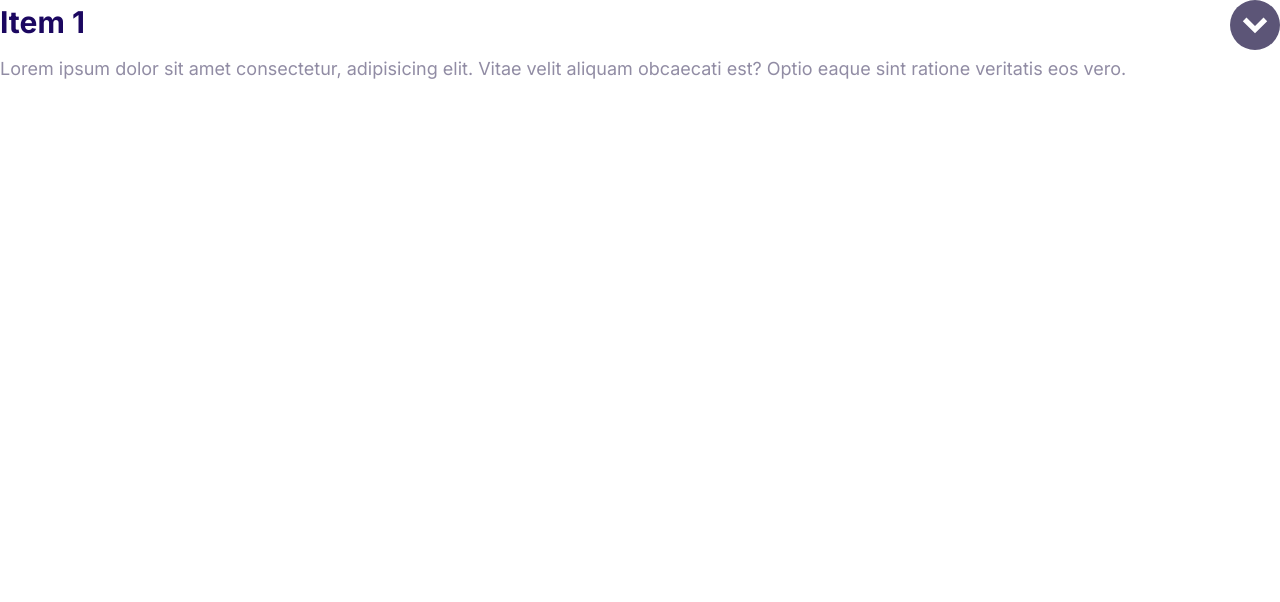
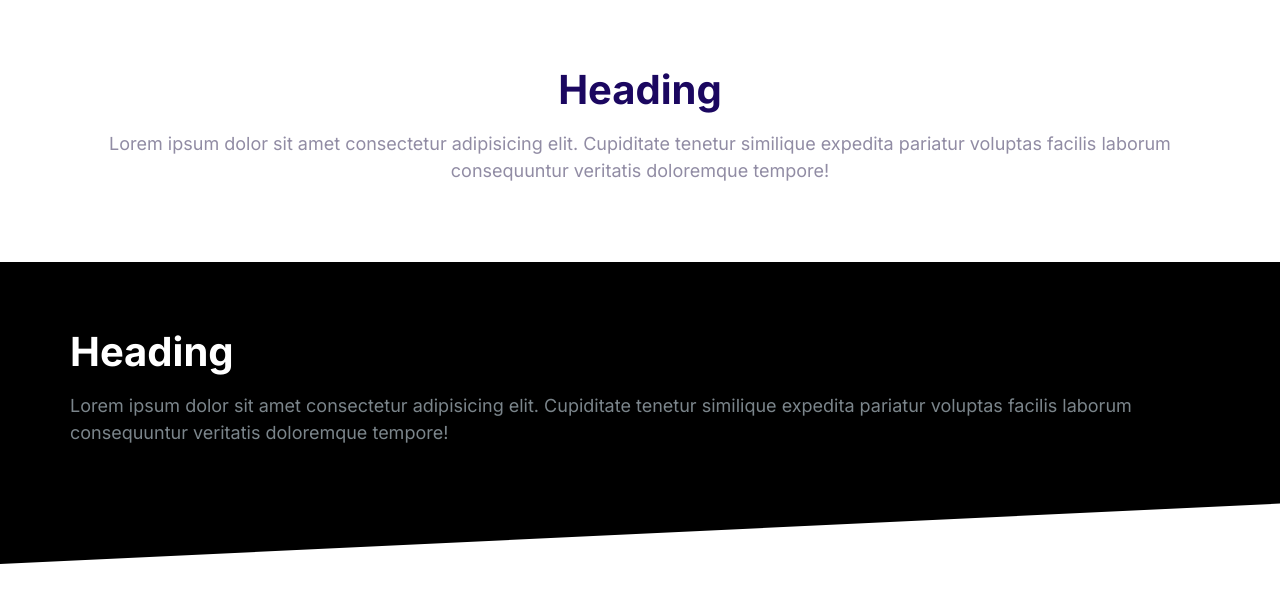
Before and after one commit to Reiro31/Moshify, a plain HTML site: page index.html in a window 1280 px wide. Drawn offline with Linux system fonts and the light colour scheme.

Commit message:
Added blocks.

```diff
--- a/css/styles.css
+++ b/css/styles.css
@@ -10,6 +10,10 @@
 
 *,*::before,*::after{
     box-sizing: border-box;
+}
+.container{
+    max-width: 1140px;
+    margin: 0 auto;
 }
 
 /*Typography*/
@@ -492,3 +496,31 @@ line-height: 1.3;
     max-height: 100vh;
     opacity: 1;
 }
+
+/*Blocks*/
+
+.block{
+    --padding-vertical:6rem;
+    padding: var(--padding-vertical) 2rem;
+}
+.block__header{
+    text-align: center;
+}
+.block__heading{
+    margin-top: 0;
+}
+.block--dark{
+    background: black;
+    color: #7b858b;
+}
+.block--dark .block__heading{
+    color: white;
+}
+.block--skewed-right{
+    padding-bottom: calc(var(--padding-vertical) + 4rem);
+    clip-path: polygon(0% 0%, 100% 0%, 100% 100%, 0% 80%);
+}
+.block--skewed-left{
+    padding-bottom: calc(var(--padding-vertical) + 4rem);
+    clip-path: polygon(0% 0%, 100% 0%, 100% 80%, 0% 100%);
+}
--- a/index.html
+++ b/index.html
@@ -15,22 +15,26 @@
     <link rel="stylesheet" href="css/styles.css" />
   </head>
   <body>
-    <div class="collapsible collapsible--expanded">
-      <header class="collapsible__header">
-        <h2 class="collapsible__heading">Item 1</h2>
-        <span class="icon-container icon-container__chevron">
-          <svg class="icon icon--white collapsible__chevron">
-            <use xlink:href="images/sprite.svg#chevron"></use>
-          </svg>
-        </span>
+    <section class="block container">
+      <header class="block__header">
+        <h2 class="block__heading">Heading</h2>
+        <p>
+          Lorem ipsum dolor sit amet consectetur adipisicing elit. Cupiditate
+          tenetur similique expedita pariatur voluptas facilis laborum
+          consequuntur veritatis doloremque tempore!
+        </p>
       </header>
-      <div class="collapsible__content">
+    </section>
+    <section class="block block--dark block--skewed-left">
+      <div class="container">
+        <h2 class="block__heading">Heading</h2>
         <p>
-          Lorem ipsum dolor sit amet consectetur, adipisicing elit. Vitae velit
-          aliquam obcaecati est? Optio eaque sint ratione veritatis eos vero.
+          Lorem ipsum dolor sit amet consectetur adipisicing elit. Cupiditate
+          tenetur similique expedita pariatur voluptas facilis laborum
+          consequuntur veritatis doloremque tempore!
         </p>
       </div>
-    </div>
+    </section>
     <script src="/js/main.js"></script>
   </body>
 </html>
```
Also changed, not shown: components/blocks.html (added, +20 -0 lines).
